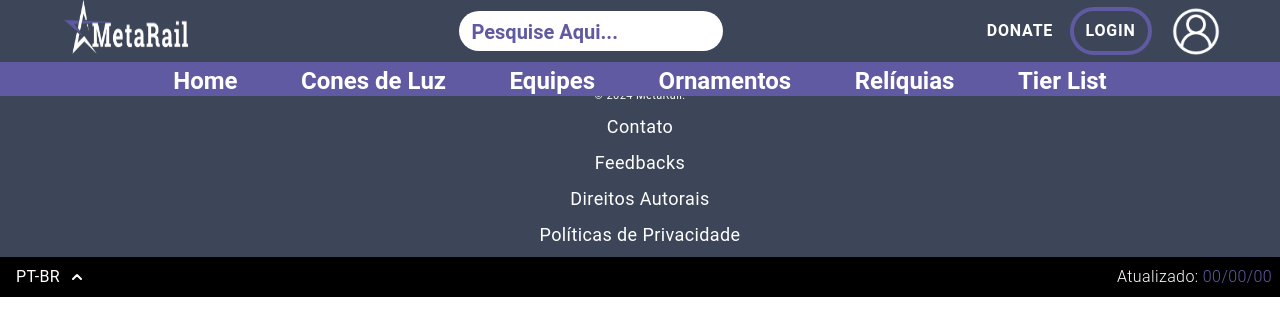
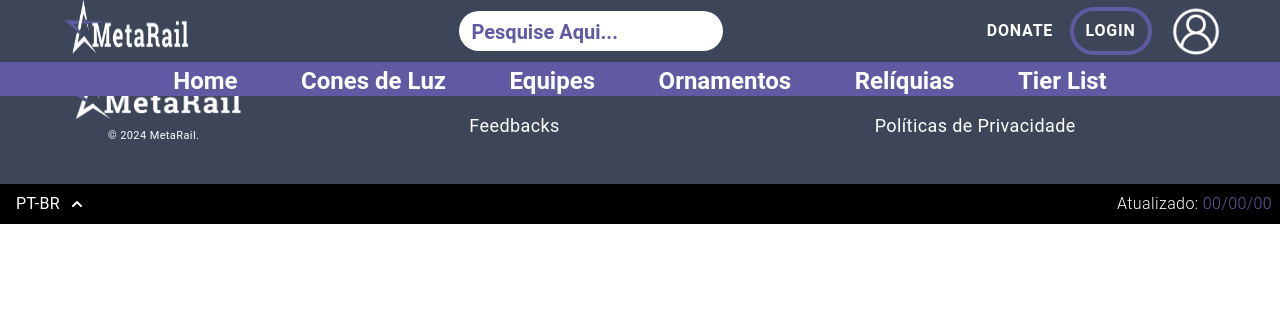
Before and after one commit to AdriMayc/Projeto-MetaRail, a React (Vite) app: page /equipes in a window 1280 px wide. Shown: the top 336 px of the page. Built offline with nearby package versions, Linux system fonts and the light colour scheme.

Commit message:
footer desktop

```diff
--- a/src/compoents/Footer.jsx
+++ b/src/compoents/Footer.jsx
@@ -18,23 +18,42 @@ function Footer() {
     <>
       <footer className="font-sans -tracking-tight">
         {/* Seção principal do footer */}
-        <div className="w-full min-h-[200px] bg-[#3d4658] flex flex-col items-center text-white">
+        <div className="
+        w-full min-h-[200px] md:min-h-[160px] bg-[#3d4658] flex flex-col items-center text-white
+        md:flex md:flex-row
+        ">
           {/* Logo do Site */}
-          <a href="#">
-            <img className="h-14 mt-2" src={MetaRailLogo} alt="Logo" />
-          </a>
-          {/* Informações de copyright */}
-          <ul>
-            <li className='text-[11px]' >© 2024 MetaRail.</li>
-          </ul>
+          <ul className='
+          flex flex-col items-center
+          md:w-1/3 md:flex md:items-start md:ml-16
+          '>
+            <a href="#" className=''>
+              <img className="h-14 mt-2" src={MetaRailLogo} alt="Logo" />
+            </a>
+            {/* Informações de copyright */}
+
+            <li className='text-[11px] md:ml-11' >© 2024 MetaRail.</li>
+          </ul >
           {/* Links de navegação */}
-          <ul className="space-y-2 mt-2 mb-2 flex flex-col items-center text-lg">
-            <li className='active:text-[#5F5AA2]'><a href="#">Contato</a></li>
-            <li className='active:text-[#5F5AA2]'><a href="#">Feedbacks</a></li>
-            <li className='active:text-[#5F5AA2]'><a href="#">Direitos Autorais</a></li>
-            <li className='active:text-[#5F5AA2]'><a href="#">Políticas de Privacidade</a></li>
+          <ul className="
+          space-y-2 mt-2 mb-2 flex flex-col items-center text-lg
+          md:w-2/3 md:flex-row md:flex-wrap
+          ">
+            <li className='md:w-1/2  md:order-1 active:text-[#5F5AA2]'>
+              <a href="#" className='underline-animation'>Contato</a>
+            </li>
+            <li className='md:w-1/2  md:order-3 active:text-[#5F5AA2]'>
+              <a href="#" className='underline-animation'>Feedbacks</a>
+            </li>
+            <li className='md:w-1/2  md:order-2 active:text-[#5F5AA2]'>
+              <a href="#" className='underline-animation'>Direitos Autorais</a>
+            </li>
+            <li className='md:w-1/2  md:order-4 active:text-[#5F5AA2]'>
+              <a href="#" className='underline-animation'>Políticas de Privacidade</a>
+            </li>
           </ul>
         </div>
+
         {/* Seção de Atualização */}
         <div className="w-full max-h-[40px] bg-[#000000] text-white flex items-center relative">
           <div className="relative ">
@@ -63,7 +82,7 @@ function Footer() {
             {isOpen && (
               <div
                 id="dropdownTop"
-                className="mt-2 w-[84px] absolute bottom-full left-0 z-10 bg-[#030303ec] text-base text-white divide-y divide-gray-100 "
+                className="mt-2 w-[84px] md:w-[89px] absolute bottom-full left-0 z-10 bg-[#030303ec] text-base text-white divide-y divide-gray-100 "
               >
                 <ul className="py-2" aria-labelledby="dropdownTopButton">
                   <li>
```
